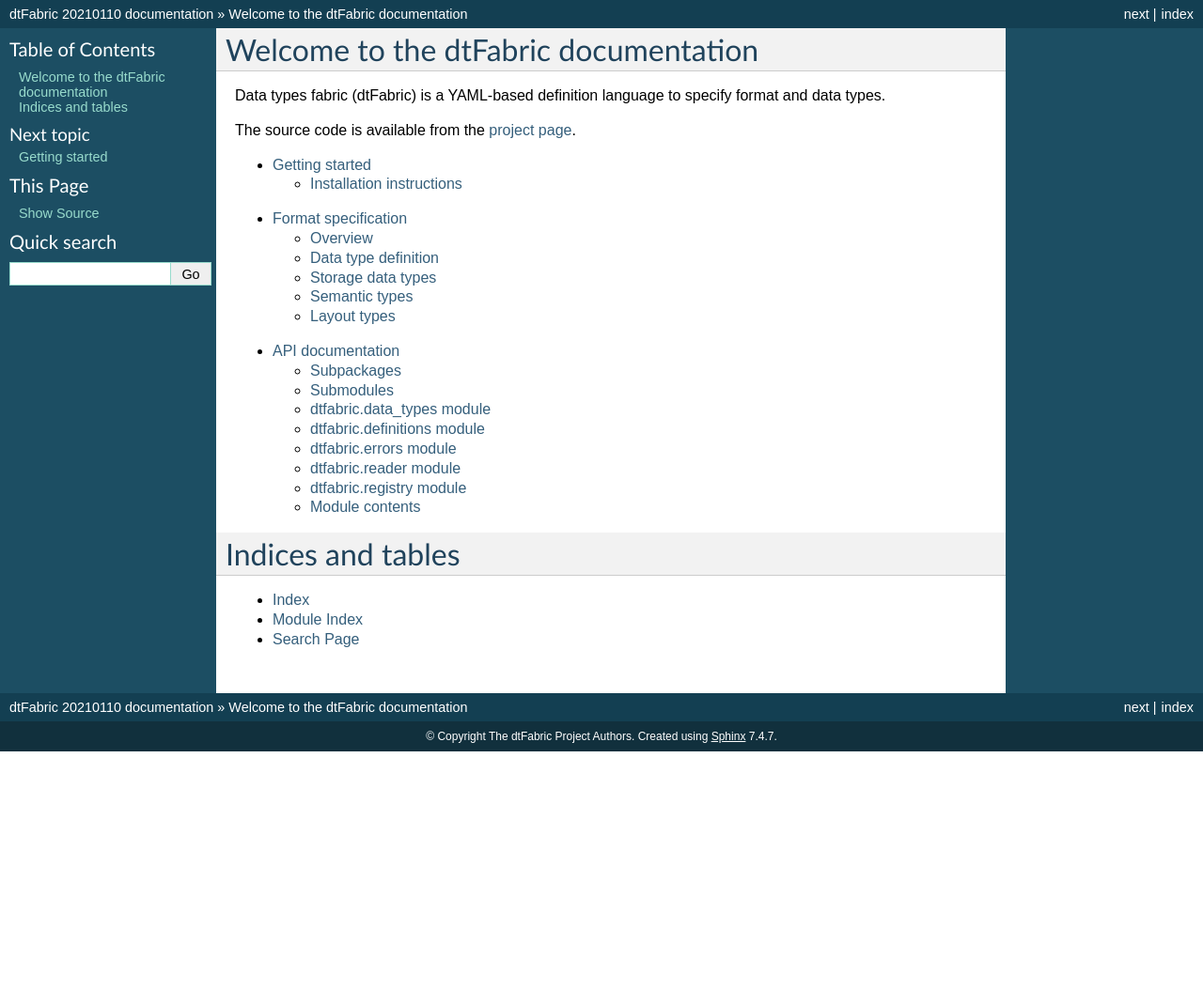
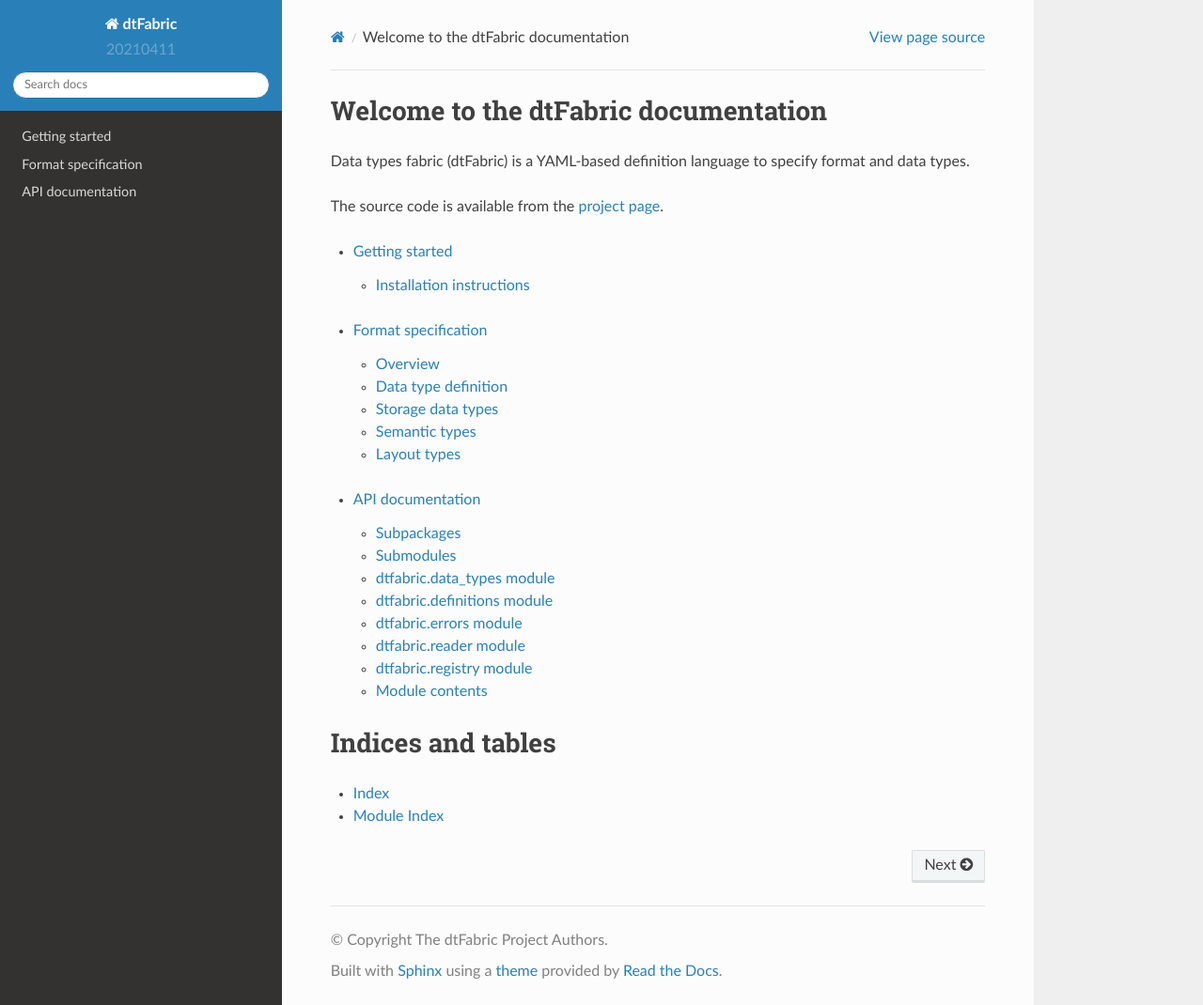
Before and after one commit to libyal/dtfabric, a Sphinx documentation site: the page built from docs/index.rst, in a window 1280 px wide and 1070 px high. Shown: the whole window at 94% size. Built offline with Sphinx 7.4.7 and the Read the Docs theme 2.0.0, drawn with Linux system fonts in a browser that asks for light colours; pages that are not in the unit, such as notebooks, are missing from menus.

Commit message:
Applied updates

```diff
--- a/docs/conf.py
+++ b/docs/conf.py
@@ -26,13 +26,14 @@
 # extensions coming with Sphinx (named 'sphinx.ext.*') or your custom
 # ones.
 extensions = [
+    'recommonmark',
     'sphinx.ext.autodoc',
+    'sphinx.ext.coverage',
     'sphinx.ext.doctest',
-    'sphinx.ext.coverage',
+    'sphinx.ext.napoleon',
     'sphinx.ext.viewcode',
-    'sphinx.ext.napoleon',
     'sphinx_markdown_tables',
-    'recommonmark'
+    'sphinx_rtd_theme',
 ]
 
 # We cannot install architecture dependent Python modules on readthedocs,
@@ -79,7 +80,7 @@
 
 # The theme to use for HTML and HTML Help pages.  See the documentation for
 # a list of builtin themes.
-html_theme = 'default'
+html_theme = 'sphinx_rtd_theme'
 
 # Output file base name for HTML help builder.
 htmlhelp_basename = 'dtfabricdoc'
--- a/docs/index.rst
+++ b/docs/index.rst
@@ -27,4 +27,3 @@
 
 * :ref:`genindex`
 * :ref:`modindex`
-* :ref:`search`
--- a/docs/requirements.txt
+++ b/docs/requirements.txt
@@ -2,3 +2,4 @@
 recommonmark
 sphinx >= 2.0.1
 sphinx-markdown-tables
+sphinx-rtd-theme >= 0.5.1
--- a/docs/sources/api/dtfabric.rst
+++ b/docs/sources/api/dtfabric.rst
@@ -52,7 +52,6 @@
    :undoc-members:
    :show-inheritance:
 
-
 Module contents
 ---------------
 
--- a/docs/sources/api/dtfabric.runtime.rst
+++ b/docs/sources/api/dtfabric.runtime.rst
@@ -36,7 +36,6 @@
    :undoc-members:
    :show-inheritance:
 
-
 Module contents
 ---------------
 
--- a/dtfabric/__init__.py
+++ b/dtfabric/__init__.py
@@ -1,4 +1,4 @@
 # -*- coding: utf-8 -*-
 """Data type fabric."""
 
-__version__ = '20210110'
+__version__ = '20210411'
```
Also changed, not shown: 2 other files.
